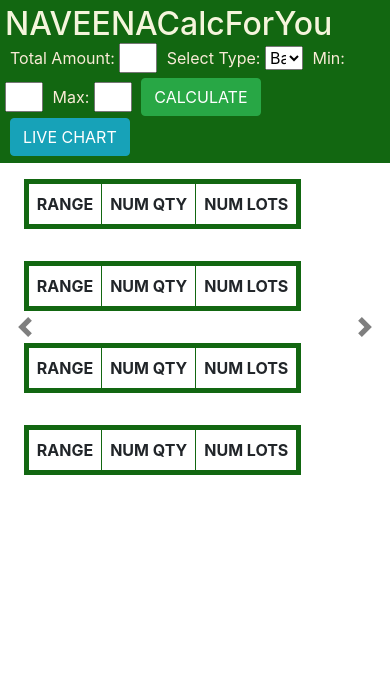
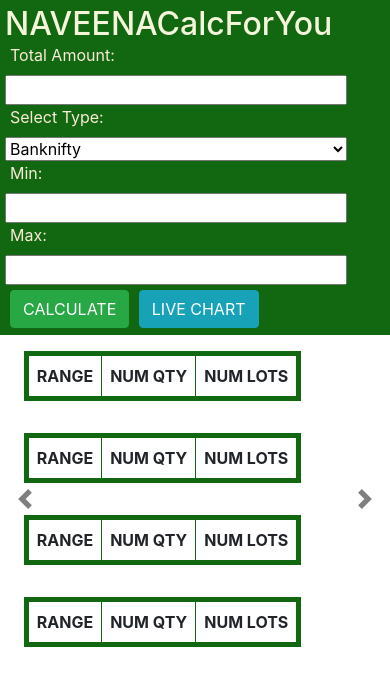
Before and after one commit to jan-002/lot-calculatorv2, a plain HTML site: page index.html in a window 390 px wide. Drawn offline with nearby package versions, Linux system fonts and the light colour scheme.

Commit message:
update index.html

```diff
--- a/index.html
+++ b/index.html
@@ -34,6 +34,29 @@
         .carousel-control-prev /*, .carousel-indicators */ {
             filter: invert(100%);
         }
+        @media only screen and (max-width: 600px) {
+            #totamount {
+                width: 90%;
+                display: block;
+            }
+            #type{
+                width: 90%;
+                display: block;
+            }
+            #min{
+                width: 90%;
+                display: block;
+            }
+            #max{
+                width: 90%;
+                display: block;
+                margin-bottom: 5px;
+            }
+            #totamtlabel{
+                width: 90%;
+                display: block;
+            }
+         }
 
     </style>
 
@@ -150,10 +173,6 @@
                     cell3.innerHTML = numlots.toString();
                     cell4.innerHTML = ("/"+ans).toString();
                     cell5.innerHTML =("="+(Math.floor(numlots/ans))).toString();
-
-
-
-
                     start = next;
                     next = next + 5;
 
@@ -219,17 +238,17 @@
 <body>
     <div class="header">
         <h2 style = "display: inline-block; color: beige; font-weight: 500; margin-bottom: 0%;">NAVEENACalcForYou</h2>
-        <label for="totamount" style="padding-left: 5px; ">Total Amount: </label>
-        <input class = "in" type="number" name = "totamount" id = "totamount" style="width: 10%;">
+        <label for="totamount" style="padding-left: 5px; " id="totamtlabel">Total Amount: </label>
+        <input class = "in" type="number" name = "totamount" id = "totamount">
         <label for = "type" style="padding-left: 5px;">Select Type: </label>
-        <select class = "in" name = "type" id="type" style="width: 10%;">
+        <select class = "in" name = "type" id="type">
             <option value = "bn">Banknifty</option>
             <option value = "fn">Finnifty</option>
         </select>
         <label for="min" style="padding-left: 5px;">Min: </label>
-        <input class = "in" type="number" name = "min" id = "min" style="width: 10%;">
+        <input class = "in" type="number" name = "min" id = "min">
         <label for="max" style="padding-left: 5px;">Max: </label>
-        <input class = "in" type="number" name = "max" id = "max" style="width: 10%;">
+        <input class = "in" type="number" name = "max" id = "max">
         <button type="button" class="btn btn-success" style="margin-left: 5px; margin-bottom: 0.5%;" onclick="compute()">CALCULATE</button>
         <a href="https://tinyurl.com/adei07" style="margin-left: 5px; margin-bottom: 0.5%;" class="btn btn-info" role="button">LIVE CHART</a>
     </div>
```
